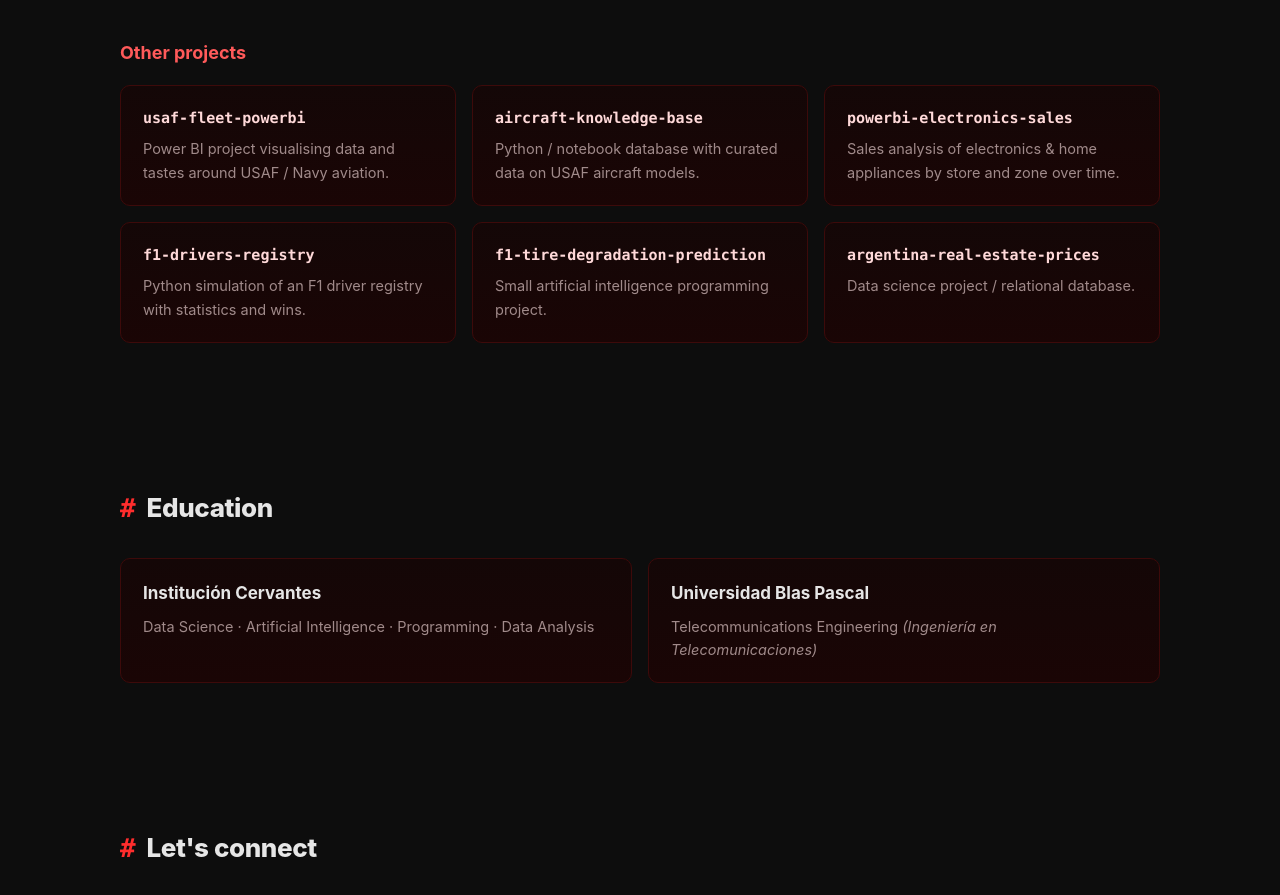
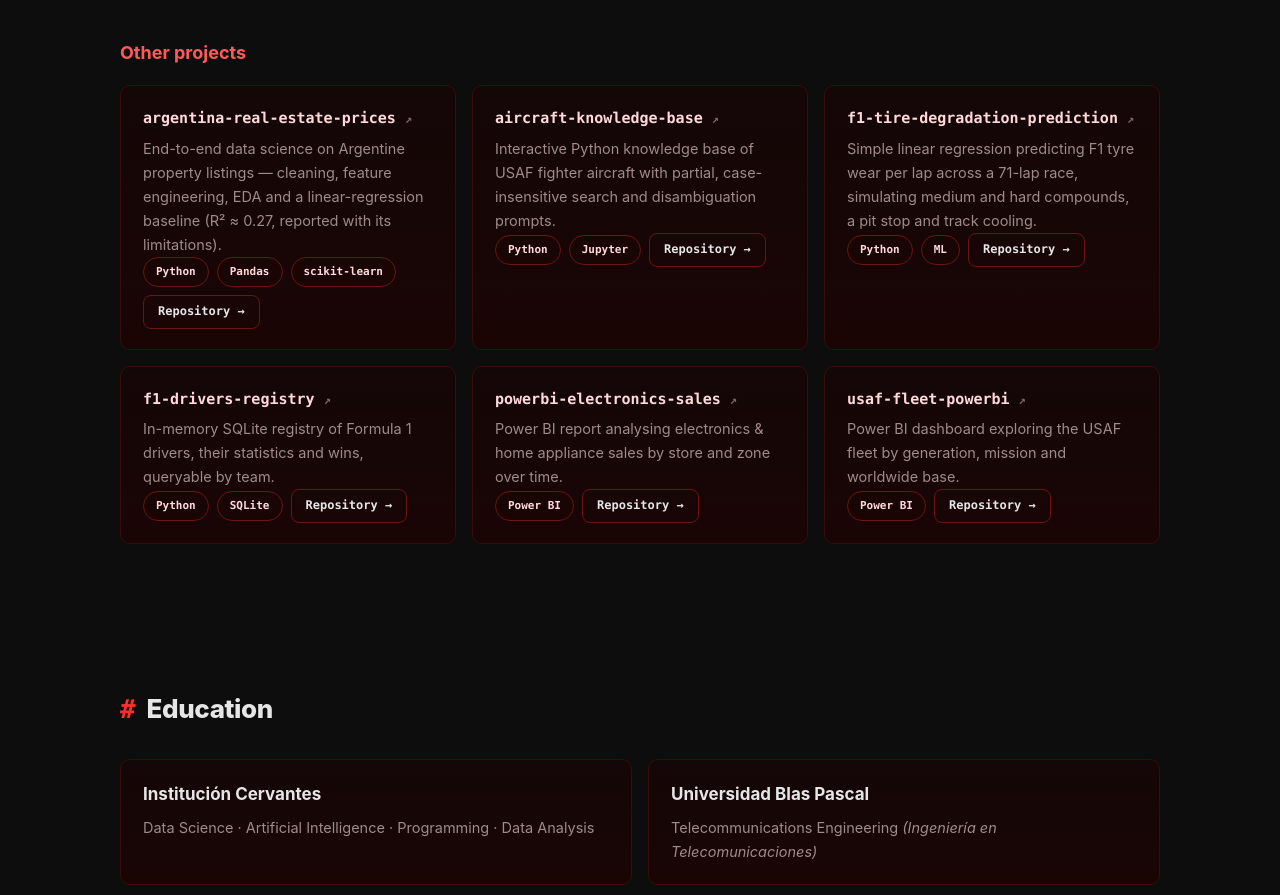
Before and after one commit to cressagasti-gif/gaston-portfolio, a plain HTML site: page index.html in a window 1280 px wide. Shown: the part 3070-3965 px from the top of the page. Drawn offline with Linux system fonts and the light colour scheme.

Commit message:
Links a los repos en las cards de proyectos, con descripciones actualizadas

```diff
--- a/index.html
+++ b/index.html
@@ -200,28 +200,106 @@
       <h3 class="sub">Other projects</h3>
       <div class="grid-2">
         <article class="card">
-          <h4>usaf-fleet-powerbi</h4>
-          <p class="muted">Power BI project visualising data and tastes around USAF / Navy aviation.</p>
+          <h4>
+            <a href="https://github.com/cressagasti-gif/argentina-real-estate-prices" target="_blank" rel="noopener">
+              argentina-real-estate-prices
+            </a>
+          </h4>
+          <p class="muted">
+            End-to-end data science on Argentine property listings — cleaning,
+            feature engineering, EDA and a linear-regression baseline
+            (R² ≈ 0.27, reported with its limitations).
+          </p>
+          <p class="chips-row">
+            <span class="chip chip-sm">Python</span>
+            <span class="chip chip-sm">Pandas</span>
+            <span class="chip chip-sm">scikit-learn</span>
+            <a class="btn btn-sm" href="https://github.com/cressagasti-gif/argentina-real-estate-prices" target="_blank" rel="noopener">Repository →</a>
+          </p>
         </article>
+
         <article class="card">
-          <h4>aircraft-knowledge-base</h4>
-          <p class="muted">Python / notebook database with curated data on USAF aircraft models.</p>
+          <h4>
+            <a href="https://github.com/cressagasti-gif/aircraft-knowledge-base" target="_blank" rel="noopener">
+              aircraft-knowledge-base
+            </a>
+          </h4>
+          <p class="muted">
+            Interactive Python knowledge base of USAF fighter aircraft with
+            partial, case-insensitive search and disambiguation prompts.
+          </p>
+          <p class="chips-row">
+            <span class="chip chip-sm">Python</span>
+            <span class="chip chip-sm">Jupyter</span>
+            <a class="btn btn-sm" href="https://github.com/cressagasti-gif/aircraft-knowledge-base" target="_blank" rel="noopener">Repository →</a>
+          </p>
         </article>
+
         <article class="card">
-          <h4>powerbi-electronics-sales</h4>
-          <p class="muted">Sales analysis of electronics &amp; home appliances by store and zone over time.</p>
+          <h4>
+            <a href="https://github.com/cressagasti-gif/f1-tire-degradation-prediction" target="_blank" rel="noopener">
+              f1-tire-degradation-prediction
+            </a>
+          </h4>
+          <p class="muted">
+            Simple linear regression predicting F1 tyre wear per lap across a
+            71-lap race, simulating medium and hard compounds, a pit stop and
+            track cooling.
+          </p>
+          <p class="chips-row">
+            <span class="chip chip-sm">Python</span>
+            <span class="chip chip-sm">ML</span>
+            <a class="btn btn-sm" href="https://github.com/cressagasti-gif/f1-tire-degradation-prediction" target="_blank" rel="noopener">Repository →</a>
+          </p>
         </article>
+
         <article class="card">
-          <h4>f1-drivers-registry</h4>
-          <p class="muted">Python simulation of an F1 driver registry with statistics and wins.</p>
+          <h4>
+            <a href="https://github.com/cressagasti-gif/f1-drivers-registry" target="_blank" rel="noopener">
+              f1-drivers-registry
+            </a>
+          </h4>
+          <p class="muted">
+            In-memory SQLite registry of Formula 1 drivers, their statistics
+            and wins, queryable by team.
+          </p>
+          <p class="chips-row">
+            <span class="chip chip-sm">Python</span>
+            <span class="chip chip-sm">SQLite</span>
+            <a class="btn btn-sm" href="https://github.com/cressagasti-gif/f1-drivers-registry" target="_blank" rel="noopener">Repository →</a>
+          </p>
         </article>
+
         <article class="card">
-          <h4>f1-tire-degradation-prediction</h4>
-          <p class="muted">Small artificial intelligence programming project.</p>
+          <h4>
+            <a href="https://github.com/cressagasti-gif/powerbi-electronics-sales" target="_blank" rel="noopener">
+              powerbi-electronics-sales
+            </a>
+          </h4>
+          <p class="muted">
+            Power BI report analysing electronics &amp; home appliance sales by
+            store and zone over time.
+          </p>
+          <p class="chips-row">
+            <span class="chip chip-sm">Power BI</span>
+            <a class="btn btn-sm" href="https://github.com/cressagasti-gif/powerbi-electronics-sales" target="_blank" rel="noopener">Repository →</a>
+          </p>
         </article>
+
         <article class="card">
-          <h4>argentina-real-estate-prices</h4>
-          <p class="muted">Data science project / relational database.</p>
+          <h4>
+            <a href="https://github.com/cressagasti-gif/usaf-fleet-powerbi" target="_blank" rel="noopener">
+              usaf-fleet-powerbi
+            </a>
+          </h4>
+          <p class="muted">
+            Power BI dashboard exploring the USAF fleet by generation, mission
+            and worldwide base.
+          </p>
+          <p class="chips-row">
+            <span class="chip chip-sm">Power BI</span>
+            <a class="btn btn-sm" href="https://github.com/cressagasti-gif/usaf-fleet-powerbi" target="_blank" rel="noopener">Repository →</a>
+          </p>
         </article>
       </div>
     </div>
--- a/style.css
+++ b/style.css
@@ -234,6 +234,9 @@ h2 .hash { color: var(--red); font-family: var(--mono); margin-right: 6px; }
 h3 { margin: 0 0 8px; font-size: 17px; }
 h3.sub { margin: 40px 0 18px; font-size: 18px; color: var(--red-soft); }
 h4 { margin: 0 0 6px; font-size: 15px; font-family: var(--mono); color: var(--red-hi); }
+h4 a { color: var(--red-hi); text-decoration: none; transition: color .18s; }
+h4 a::after { content: " ↗"; font-size: 12px; opacity: .45; }
+h4 a:hover { color: var(--red); }
 
 .caption {
   text-align: center;
```
